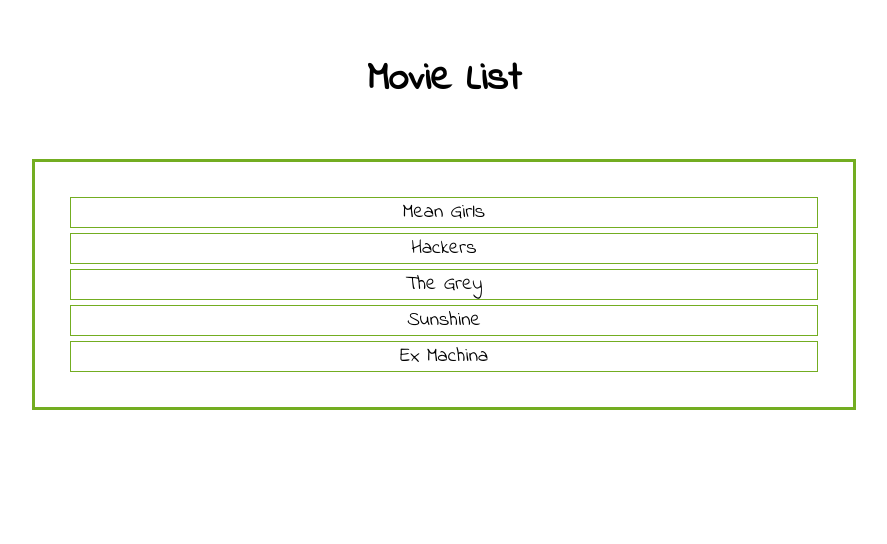
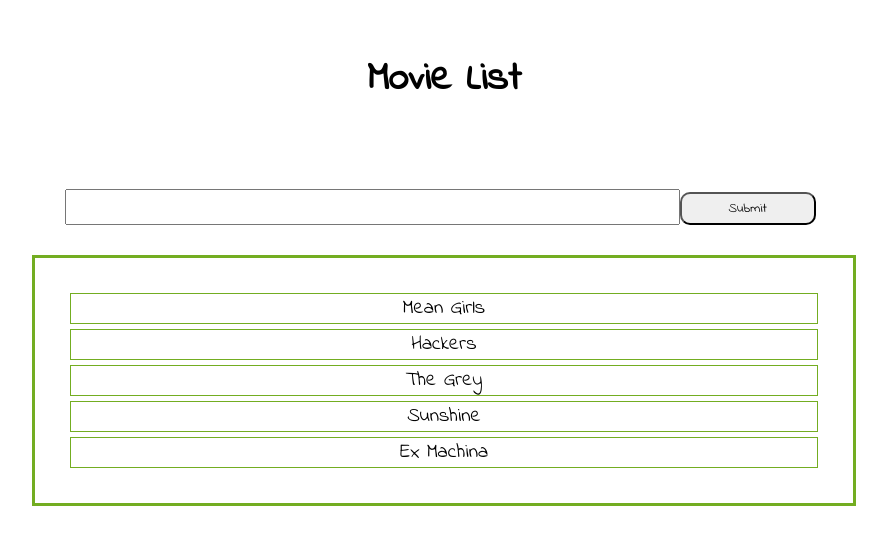
Before and after one commit to LittleJennie/MovieList, a React app: page / in a window 1280 px wide. Shown: the top 544 px of the page, without its empty margins (196-1083 px from the left). Built offline with nearby package versions, Linux system fonts and the light colour scheme.

Commit message:
Search bar form grab input text method implemented

```diff
--- a/src/app.jsx
+++ b/src/app.jsx
@@ -1,21 +1,47 @@
 import React from 'react';
-import { Component } from 'react-dom';
 import movieListData from './data/movieListData.js';
 import MovieList from './movieList.jsx';
+import Search from './search.jsx';
 
 class App extends React.Component {
     constructor (props) {
         super(props);
 
         this.state = {
-            data: movieListData
+            movies: movieListData,
+            renderMovies: movieListData,
+            hasMovie: true
+        }
+
+        this.submitHandler = this.submitHandler.bind(this);
+    }
+
+    submitHandler(query) {
+        var hasQuery = [];
+        var query = new RegExp(query, 'i');
+
+        this.state.renderMovies.forEach(function(movie) {
+            if (movie.title.search(query) !== -1) {
+                hasQuery.push(movie);
+            }
+        });
+
+        if (hasQuery.length === 0) {
+            this.setState({
+                hasMovie: false
+            });
+        } else {
+            this.setState({
+                renderMovies: hasQuery
+            })
         }
     }
 
     render() {
         return (
             <div className="movie_list_wrapper">
-                <MovieList movies={this.state.data}/>
+                <Search submitHandler={this.submitHandler}/>
+                <MovieList movies={this.state.renderMovies} hasMovie={this.state.hasMovie}/>
             </div>
         )
     }
--- a/src/movieList.jsx
+++ b/src/movieList.jsx
@@ -1,14 +1,39 @@
 import React from 'react';
 import MovieListEntry from './movieListEntry.jsx'
 
-var MovieList = (props) => (
-    <div className='movieList'>
-        {
-            props.movies.map((movie) => (
+// var MovieList = (props) => (
+//     <div className='movieList'>
+//         {
+//             if (props.hasMovie === false) {
+
+//             } else {
+//                 props.movies.map((movie) => (
+//                     <MovieListEntry key={movie.title} movie={movie} />
+//                 ))
+//             }
+//         }
+//     </div>
+// );
+
+class MovieList extends React.Component {
+    constructor(props) {
+        super(props)
+    }
+
+    renderMovies() {
+        if (this.props.hasMovie === false) {
+            return 'has no movie'
+        } else {
+            var movieEntries = this.props.movies.map((movie) => (
                 <MovieListEntry key={movie.title} movie={movie} />
-            ))
+            ));
+            return movieEntries;
         }
-    </div>
-);
+    }
+
+    render() {
+        return (<div className='movieList'>{this.renderMovies()}</div>)
+    }
+}
 
 export default MovieList;
--- /dev/null
+++ b/src/search.jsx
@@ -0,0 +1,43 @@
+import React from 'react';
+
+class Search extends React.Component {
+    constructor(props) {
+        super(props);
+        this.submitForm = this.submitForm.bind(this);
+    }
+
+    submitForm(e) {
+        e.preventDefault();
+        console.log(this.refs.search.value)
+        this.props.submitHandler(this.refs.search.value)
+    }
+
+    render() {
+        return (
+        <div className="search">
+            <form onSubmit={this.submitForm}>
+                <input className="search-bar" ref="search"></input>
+                <button className="search-submit-button">Submit</button>
+            </form>
+        </div>
+        )
+    }
+}
+
+// var Search = (props) => (
+//     <div className="search">
+//         <form onSubmit={
+//             (e) => {
+//                 e.preventDefault();
+//                 console.log(this)
+//                 return props.submitHandler(e.target.value)
+//             }}
+//         >
+//             <input className="search-bar"></input>
+//             <button className="search-submit-button">Submit</button>
+//         </form>
+//     </div>
+// );
+// do onsubmit handler here
+
+export default Search;
--- a/style/style.css
+++ b/style/style.css
@@ -24,3 +24,27 @@ h1 {
     border: 0.5px solid #73AD21;
     margin: 5px;
 }
+
+.search {
+    margin: auto;
+    width: 60%;
+    padding: 30px;
+}
+
+.search-bar {
+    width: 80%;
+    height: 30px;
+}
+
+.search-submit-button {
+    font-family: 'Indie Flower', cursive;
+    width: 18%;
+    height: 33px;
+    border-radius: 10px;
+}
+
+.search-submit-button:hover {
+    cursor: pointer;
+    color: blue;
+    background-color: lightgreen;
+}
```
Also changed, not shown: 1 other file (tests, documents, lock files or other folders).
